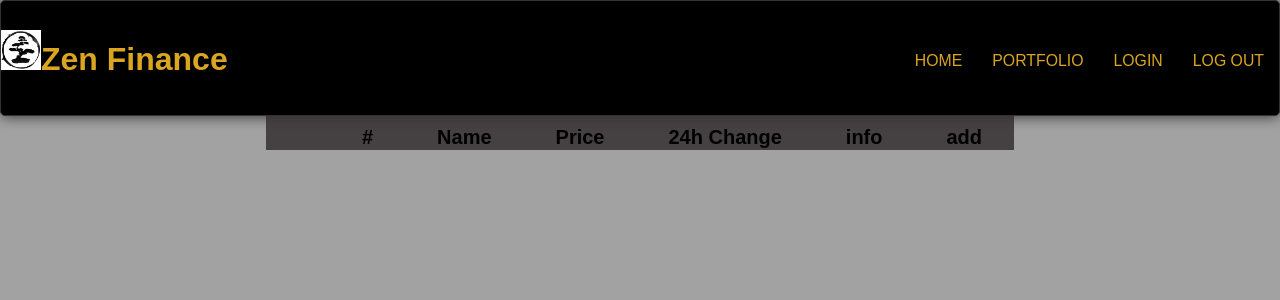
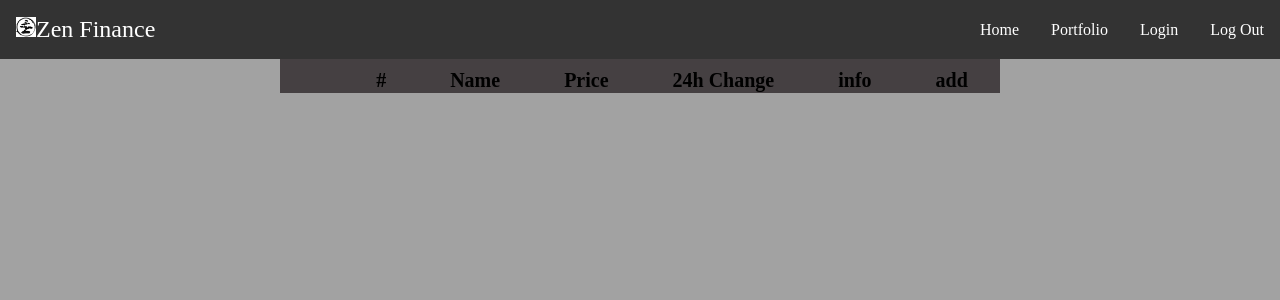
Before and after one commit to TaylorChills/jan22-deploy, a Node server app: page / in a window 1280 px wide. Shown: the top 300 px of the page. Run offline with Node 20, Linux system fonts and the light colour scheme; data that the repository does not hold is empty; some libraries are stand-ins or nearby versions.

Commit message:
new nav bar

```diff
--- a/public/js/script.js
+++ b/public/js/script.js
@@ -5,3 +5,11 @@ document.addEventListener(
   },
   false
 );
+
+
+const toggleButton = document.getElementsByClassName('toggle-button')[0]
+const navbarLinks = document.getElementsByClassName('navbar-links')[0]
+
+toggleButton.addEventListener('click', () => {
+  navbarLinks.classList.toggle('active')
+})
--- a/public/stylesheets/style.css
+++ b/public/stylesheets/style.css
@@ -1,4 +1,4 @@
-
+/*
 * {
   box-sizing: border-box;
 }
@@ -62,7 +62,110 @@ a {
   -moz-border-radius: 5px;
   border-radius: 5px;
 }
+ */
 
+ /* NAVBAR */
+ body {
+  margin: 0;
+  padding: 0;
+}
+
+.navbar {
+  display: flex;
+  position: relative;
+  justify-content: space-between;
+  align-items: center;
+  background-color: #333;
+  color: white;
+}
+
+.brand-title {
+  font-size: 1.5rem;
+  margin: 1rem;
+}
+
+.navbar-links {
+  height: 100%;
+}
+
+.navbar-links ul {
+  display: flex;
+  margin: 0;
+  padding: 0;
+}
+
+.navbar-links li {
+  list-style: none;
+}
+
+.navbar-links li a {
+  display: block;
+  text-decoration: none;
+  color: white;
+  padding: 1rem;
+}
+
+.navbar-links li:hover {
+  background-color: #555;
+}
+
+.toggle-button {
+  position: absolute;
+  top: .75rem;
+  right: 1rem;
+  display: none;
+  flex-direction: column;
+  justify-content: space-between;
+  width: 30px;
+  height: 21px;
+}
+
+.toggle-button .bar {
+  height: 3px;
+  width: 100%;
+  background-color: white;
+  border-radius: 10px;
+}
+
+@media (max-width: 800px) {
+  .navbar {
+      flex-direction: column;
+      align-items: flex-start;
+  }
+
+  .toggle-button {
+      display: flex;
+  }
+
+  .navbar-links {
+      display: none;
+      width: 100%;
+  }
+
+  .navbar-links ul {
+      width: 100%;
+      flex-direction: column;
+  }
+
+  .navbar-links ul li {
+      text-align: center;
+  }
+
+  .navbar-links ul li a {
+      padding: .5rem 1rem;
+  }
+
+  .navbar-links.active {
+      display: flex;
+  }
+}
+
+
+.logo {
+  width: 20px;
+}
+
+/* NAVBAR */
 
 /* =================================
   Media Queries
--- a/views/layout.hbs
+++ b/views/layout.hbs
@@ -1,29 +1,34 @@
+
 <html lang="en">
+<head>
+    <meta charset="UTF-8">
+    <meta http-equiv="X-UA-Compatible" content="IE=edge">
+    <meta name="viewport" content="width=device-width, initial-scale=1.0">
 
-  <head>
-    <meta charset="UTF-8" />
-    <meta name="viewport" content="width=device-width, initial-scale=1.0" />
-    <meta http-equiv="X-UA-Compatible" content="ie=edge" />
-    <title>{{title}}</title>
     <link rel="stylesheet" href="/stylesheets/style.css" />
+    <script src="/public/js/script.js" defer></script>
+    <title>Zen Finance</title>
 </head>
-
 <body>
-
-    <header class="header">
-      <h1><img src="public/images/logo.jpg" alt="logo" />Zen Finance</h1>
-      <ul class="main-nav">
+    <body>
+        <nav class="navbar">
+          <div class="brand-title"><img src="/public/images/logo.jpg" alt="logo" class="logo">Zen Finance</div>
+          <a href="#" class="toggle-button">
+            <span class="bar"></span>
+            <span class="bar"></span>
+            <span class="bar"></span>
+          </a>
+          <div class="navbar-links">
+            <ul>
               <li><a href="/">Home</a></li>
               <li><a href="/portfolio">Portfolio</a></li>
               <li><a href="/login">Login</a></li>
               <li><a href="/logout">Log Out</a></li>
-
             </ul>
-    </header>
+          </div>
+        </nav>
 
         {{{body}}}
-
         <script src="/js/script.js"></script>
 </body>
-
 </html>
```
Lines whose indentation alone changed are shown as unchanged.
